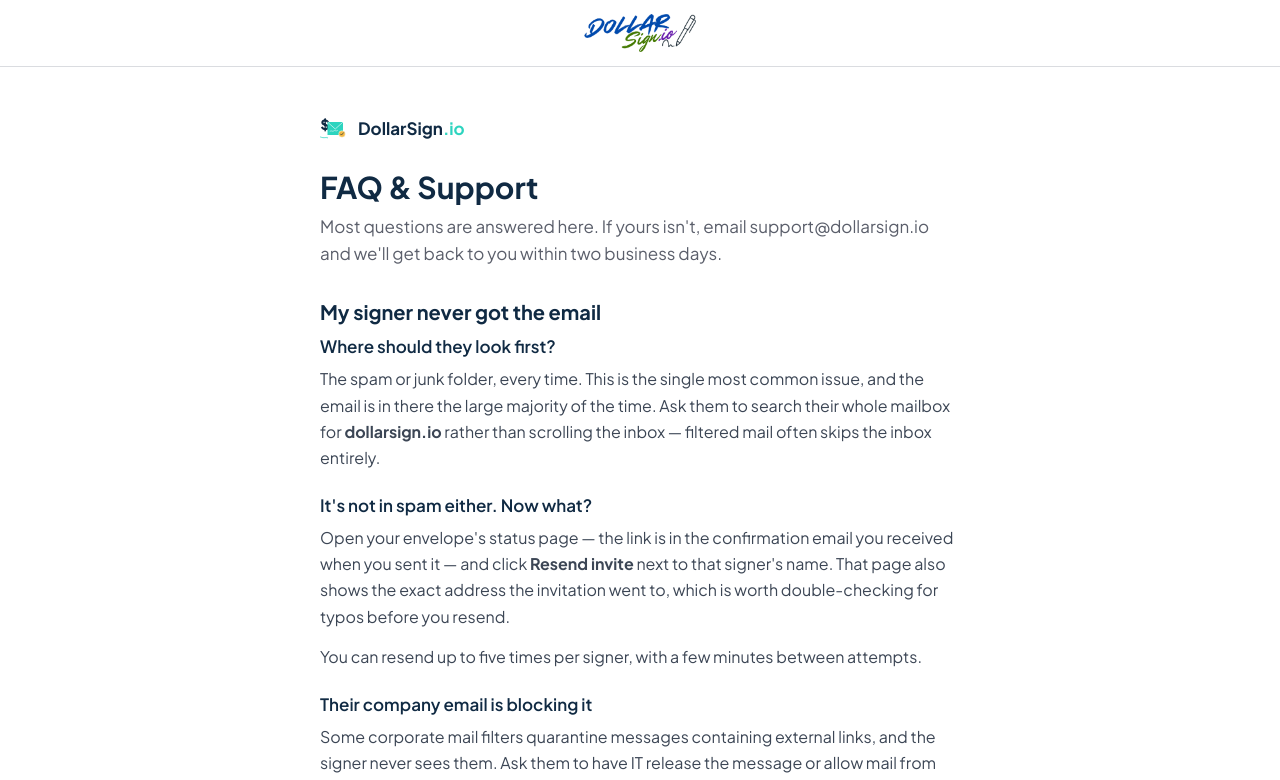
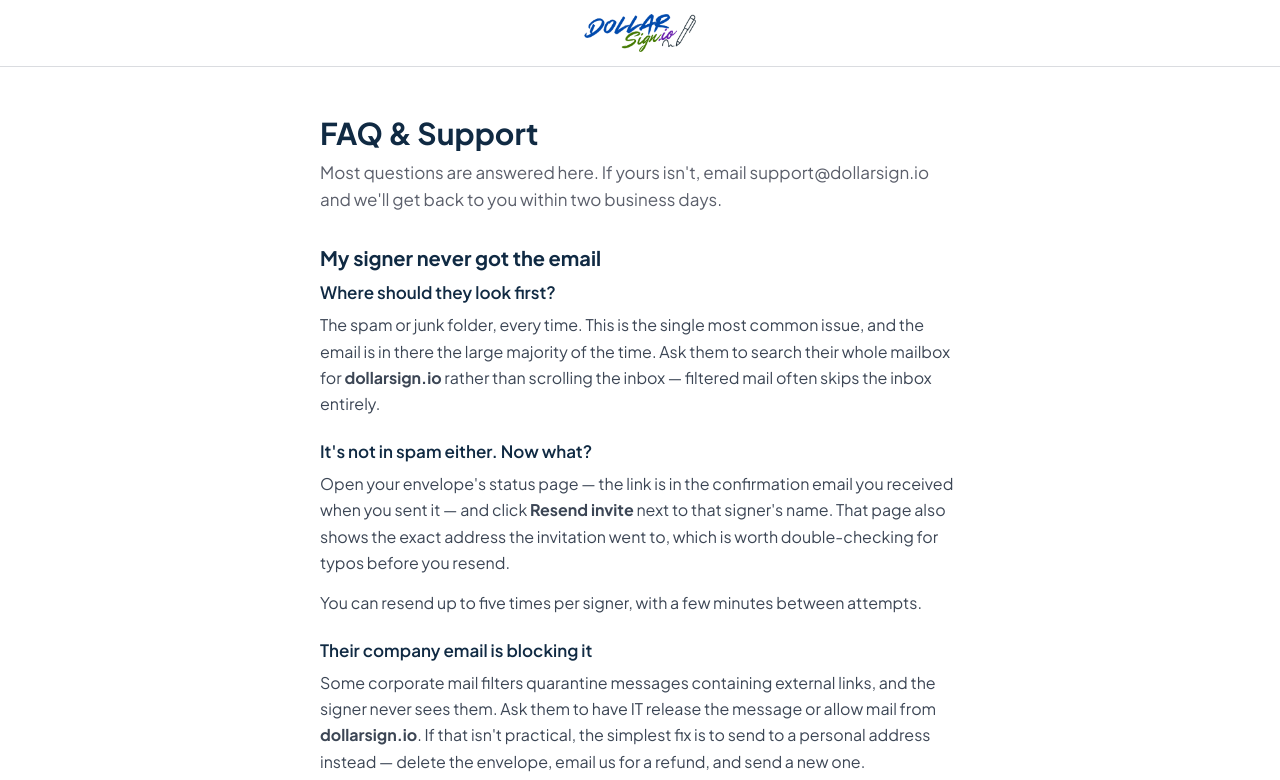
Before and after one commit to livelovelearnleavealegacy-droid/dollarsign-io, a Next.js app: page /faq in a window 1280 px wide. Shown: the top 780 px of the page. Built offline with nearby package versions, Linux system fonts and the light colour scheme.

Commit message:
Update LegalPage.jsx

```diff
--- a/components/LegalPage.jsx
+++ b/components/LegalPage.jsx
@@ -1,18 +1,9 @@
-import Logo from "@/components/Logo";
-
 // Shared shell for the plain-text policy pages (terms, privacy, FAQ).
 // Keeps one copy of the reading-column width and typographic scale so
 // the three pages can't drift apart visually.
 export default function LegalPage({ title, updated, intro, children }) {
   return (
     <div style={{ maxWidth: 680, margin: "0 auto", padding: "48px 20px 24px" }}>
-      <a href="/" style={{ display: "inline-flex", alignItems: "center", gap: 8, textDecoration: "none", marginBottom: 28 }}>
-        <Logo size={30} />
-        <span style={{ fontFamily: "'Plus Jakarta Sans', sans-serif", fontWeight: 700, fontSize: 17, color: "var(--ink)" }}>
-          DollarSign<span style={{ color: "var(--teal)" }}>.io</span>
-        </span>
-      </a>
-
       <h1 style={{ fontFamily: "'Plus Jakarta Sans', sans-serif", fontWeight: 700, fontSize: 30, lineHeight: 1.2, margin: "0 0 8px", color: "var(--ink)" }}>
         {title}
       </h1>
```
